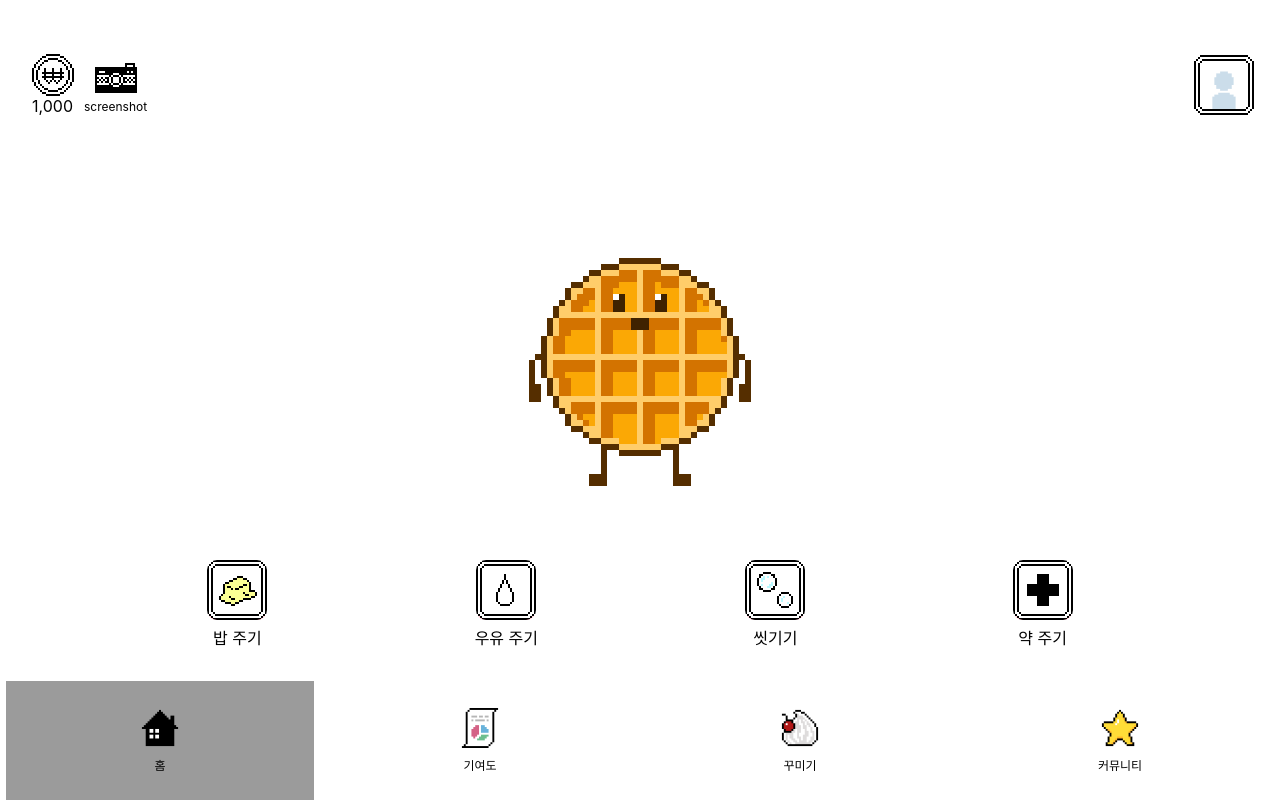
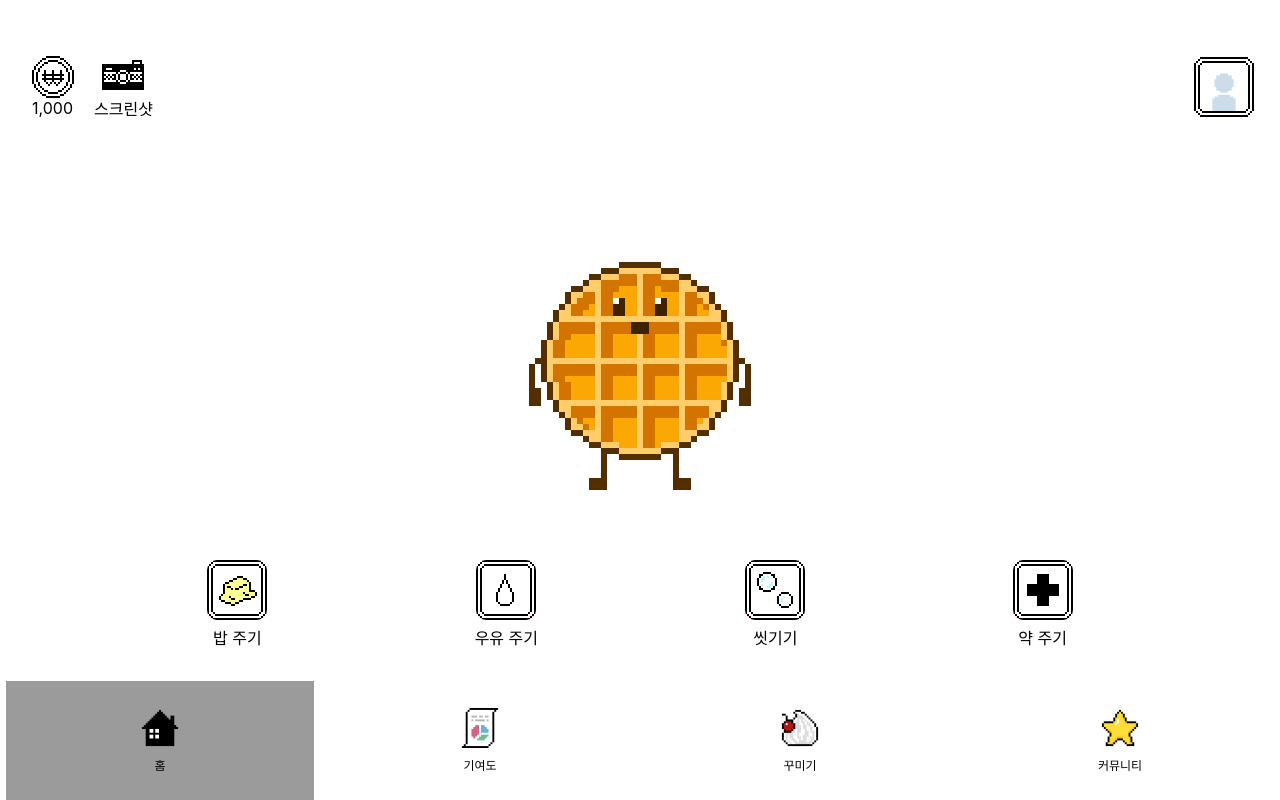
Before and after one commit to wafflestudio/wackathon-temp, a React (Create React App) app in the folder frontend/: page /main/1 in a window 1280 px wide. Built offline with nearby package versions, Linux system fonts and the light colour scheme; no server answers.

Commit message:
fix 스크린샷 위치 수정

```diff
--- a/frontend/src/components/user/etc/screenShot.module.scss
+++ b/frontend/src/components/user/etc/screenShot.module.scss
@@ -9,6 +9,7 @@
   flex-direction: column;
   justify-content: center;
   align-items: center;
+  margin-left: 10px;
 }
 
 .img {
@@ -17,12 +18,4 @@
 }
 
 .text {
-  font-family: 'Inter';
-  font-style: normal;
-  font-weight: 400;
-  font-size: 12px;
-  line-height: 15px;
-  text-align: center;
-
-  color: #000000;
 }
--- a/frontend/src/components/user/etc/screenShot.tsx
+++ b/frontend/src/components/user/etc/screenShot.tsx
@@ -24,7 +24,7 @@ export default function ScreenShot() {
         src={screenShot}
         onClick={takeScreenshot}
       ></img>
-      <div className={styles.text}>screenshot</div>
+      <div className={styles.text}>스크린샷</div>
     </div>
   );
 }
```
